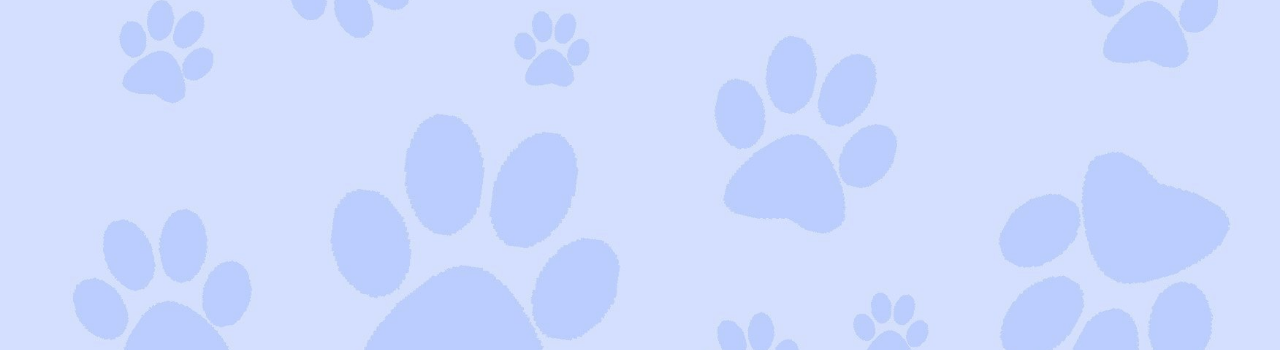
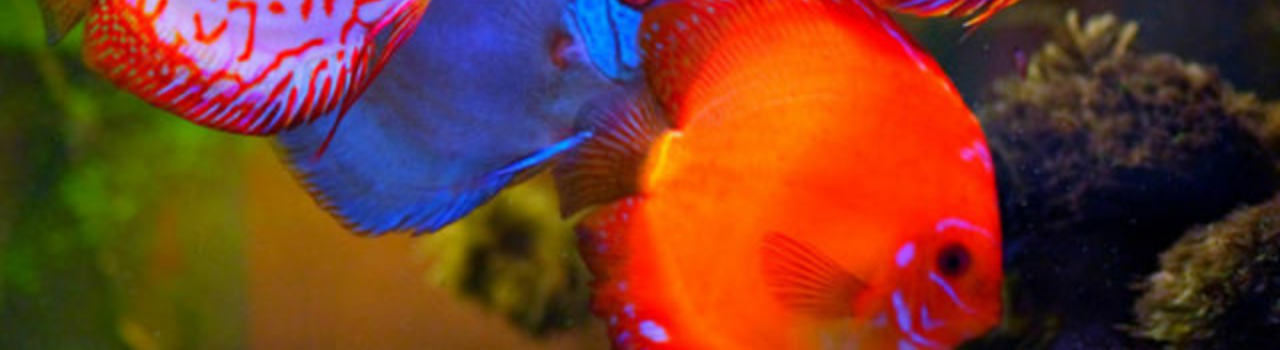
Before and after one commit to Zoomag/Zoo, a plain HTML site: page index.html in a window 1280 px wide. Shown: the part 450-800 px from the top of the page. Drawn offline with Linux system fonts and the light colour scheme.

Commit message:
Update main.css

```diff
--- a/css/main.css
+++ b/css/main.css
@@ -17,7 +17,7 @@ html {
 }
 
 body {
-    background-image: url(../img/fon.jpg);
+    background-image: url(../img/discus.jpg);
     background-position: center;
     background-size: cover;
     min-height: 100vh;
```
